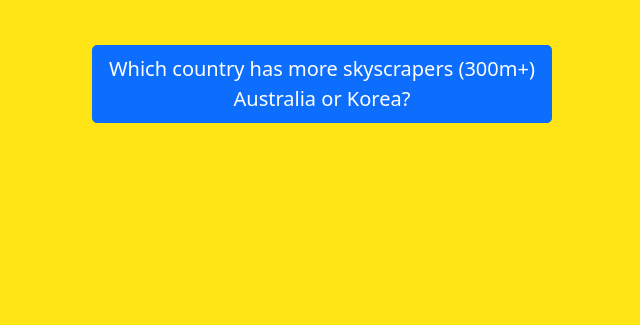
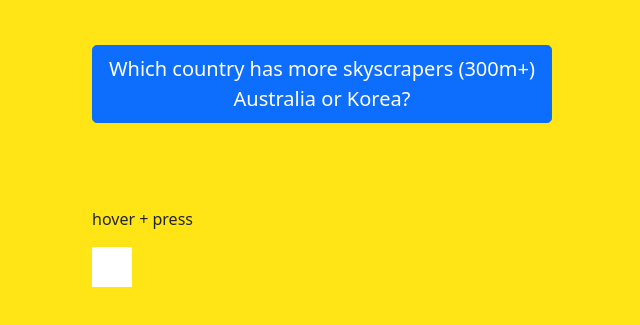
Before and after one commit to thomccc/jquery-ima, a plain HTML site: page index.html in a window 1280 px wide. Shown: the part 173-498 px from the top of the page, without its empty margins (148-788 px from the left). Drawn offline with nearby package versions, Linux system fonts and the light colour scheme; a web font is replaced by a local one.

Commit message:
new button added

```diff
--- a/index.html
+++ b/index.html
@@ -18,12 +18,6 @@
 </head>
 <body>
     <div class="wrapper">
-  <!-- contains entire page -->
-
-
-
-
-
 
   <section>
 
@@ -60,6 +54,12 @@
 </div>
 
 
+    <div class = "wrapper">
+      <p>hover + press</p>
+      <div class="box1 box"></div>
+    </div>
+
+
 
   <script  src="https://ajax.googleapis.com/ajax/libs/jquery/3.5.1/jquery.min.js" ></script>
       <script src="https://cdn.jsdelivr.net/npm/bootstrap@5.1.3/dist/js/bootstrap.bundle.min.js" integrity="sha384-ka7Sk0Gln4gmtz2MlQnikT1wXgYsOg+OMhuP+IlRH9sENBO0LRn5q+8nbTov4+1p" crossorigin="anonymous">
--- a/script.js
+++ b/script.js
@@ -29,6 +29,9 @@ const app = {
   data: detailedBandObject, //this comes from my data.js files
 
     initialize: () => {
+    $('.box').click(e => {
+      $(e.currentTarget).toggleClass('transform')
+    });
     $('.compareSky').click(function () {
       app.compareSky();
     })
--- a/style.css
+++ b/style.css
@@ -57,3 +57,23 @@ h2 {
 .skyComparison {
   margin-top:20px;
 }
+
+
+.box {
+  height: 40px;
+  width: 40px;
+  cursor: pointer;
+}
+
+.box1 {
+  background: white;
+  transition: all 300ms;
+}
+
+.box:hover {
+  background-color: black;
+}
+
+.transform {
+  transform: scale(2.5);
+}
```
